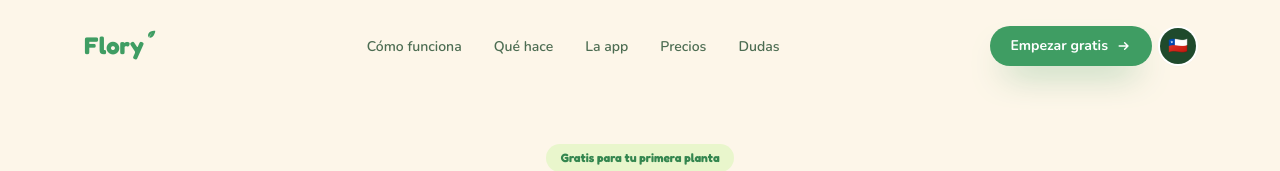
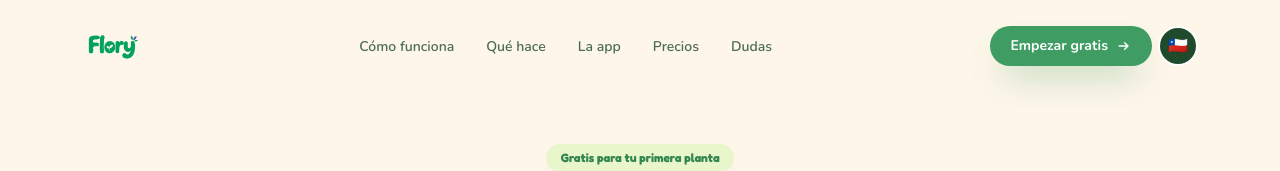
Before and after one commit to incfDevuser/flory-frontend, a React (Vite) app: page / in a window 1280 px wide. Shown: the top 171 px of the page. Built offline with nearby package versions, Linux system fonts and the light colour scheme.

Commit message:
Refactor code structure for improved readability and maintainability

```diff
--- a/src/components/Navbar.tsx
+++ b/src/components/Navbar.tsx
@@ -4,6 +4,8 @@ import { useI18n } from '../i18n'
 import CtaLoQuiero from './CtaLoQuiero'
 import { LogoFlory } from './icons'
 import LanguagePicker from './LanguagePicker'
+
+import LogotipoFlory from "../assets/logo/LogotipoFlory.png"
 
 // Van con `/` delante para que también funcionen desde /quiero-flory:
 // ScrollRestoration se encarga de saltar a la sección al llegar.
@@ -30,7 +32,7 @@ export default function Navbar() {
         }`}
       >
         <Link to="/" className="flex items-center gap-1" aria-label={copy.nav.homeLabel}>
-          <LogoFlory />
+          <img src={LogotipoFlory} alt="Logotipo Flory" className="h-8" />
         </Link>
 
         <ul className="hidden items-center gap-1 lg:flex">
```
Also changed, not shown: src/assets/logo/LogotipoFlory.png (added).
